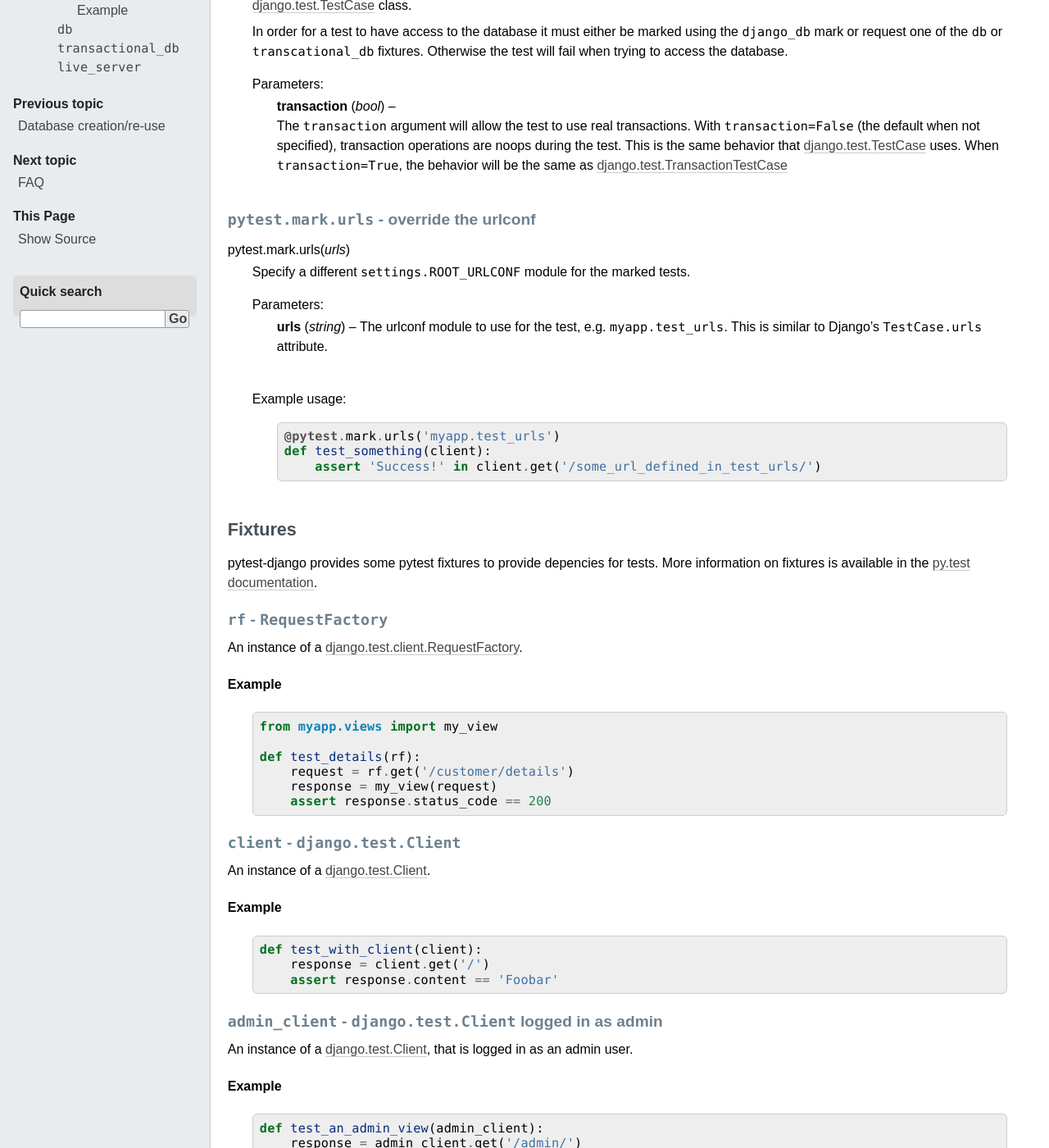
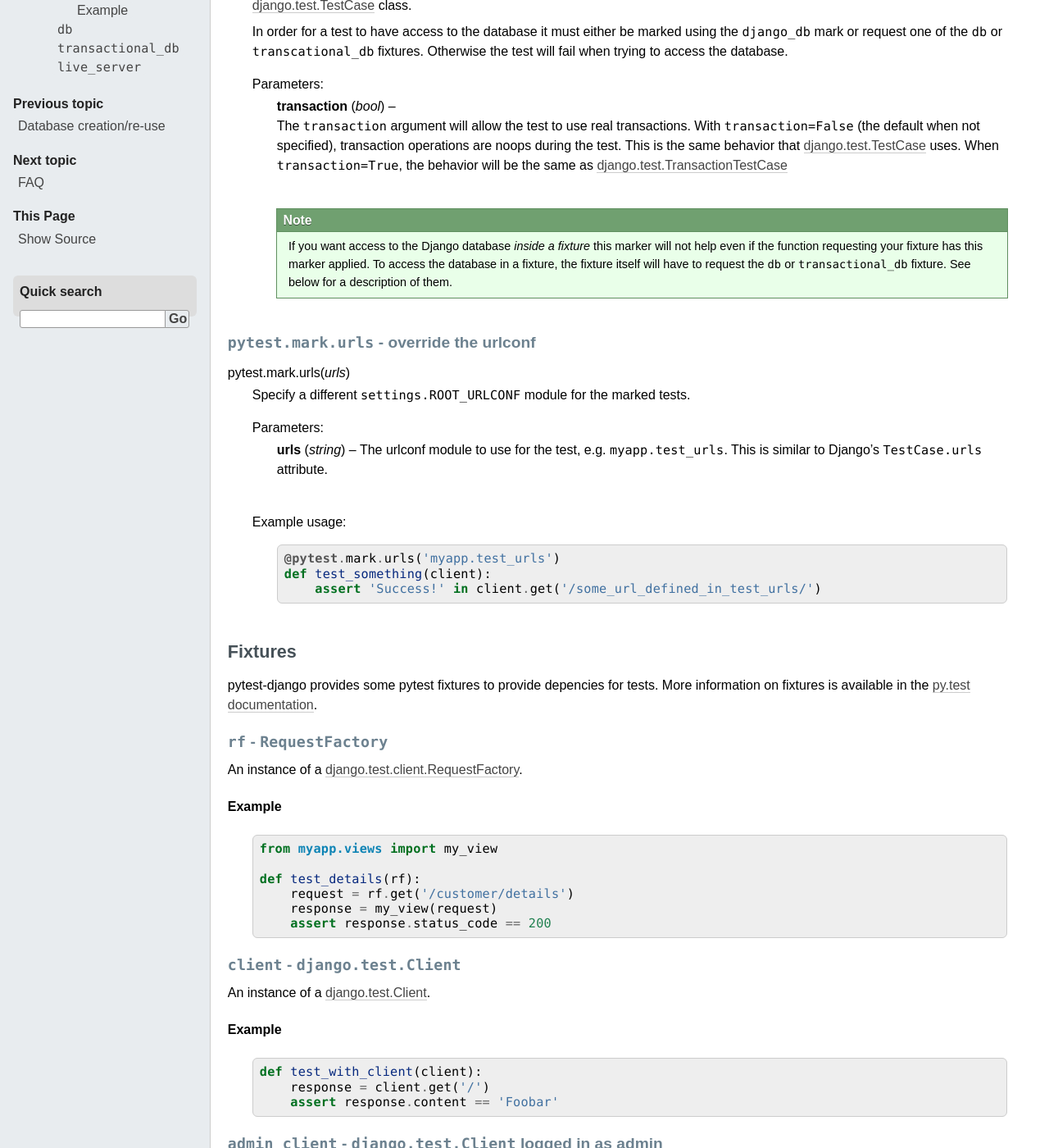
Before and after one commit to pytest-dev/pytest-django, a Sphinx documentation site: the page built from docs/helpers.rst, in a window 1280 px wide and 1400 px high, scrolled down 357 px. Shown: the whole window at 82% size. Built offline with Sphinx 7.4.7, drawn with Linux system fonts in a browser that asks for light colours; some of the changed text lies outside the part shown.

Commit message:
Warn agains django_db and fixtures
It seems a common confusion, make this more obvious.

```diff
--- a/docs/helpers.rst
+++ b/docs/helpers.rst
@@ -38,6 +38,16 @@ on what marks are and for notes on using_ them.
      uses. When ``transaction=True``, the behavior will be the same as
      `django.test.TransactionTestCase
      <https://docs.djangoproject.com/en/dev/topics/testing/#django.test.TransactionTestCase>`_
+
+   .. note::
+
+      If you want access to the Django database *inside a fixture*
+      this marker will not help even if the function requesting your
+      fixture has this marker applied.  To access the database in a
+      fixture, the fixture itself will have to request the ``db`` or
+      ``transactional_db`` fixture.  See below for a description of
+      them.
+
 
 ``pytest.mark.urls`` - override the urlconf
 ~~~~~~~~~~~~~~~~~~~~~~~~~~~~~~~~~~~~~~~~~~~
@@ -124,7 +134,7 @@ As an extra bonus this will automatically mark the database using the
 
 This fixture will ensure the Django database is set up.  This only
 required for fixtures which want to use the database themselves.  A
-test function should normally use the :py:func:`~pytest.mark.djangodb`
+test function should normally use the :py:func:`~pytest.mark.django_db`
 mark to signal it needs the database.
 
 ``transactional_db``
@@ -133,7 +143,7 @@ mark to signal it needs the database.
 This fixture can be used to request access to the database including
 transaction support.  This is only required for fixtures which need
 database access themselves.  A test function would normally use the
-:py:func:`~pytest.mark.djangodb` mark to signal it needs the database.
+:py:func:`~pytest.mark.django_db` mark to signal it needs the database.
 
 ``live_server``
 ~~~~~~~~~~~~~~~
```
